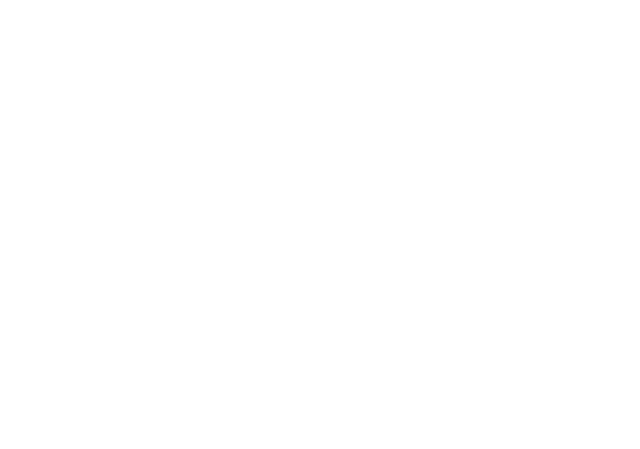
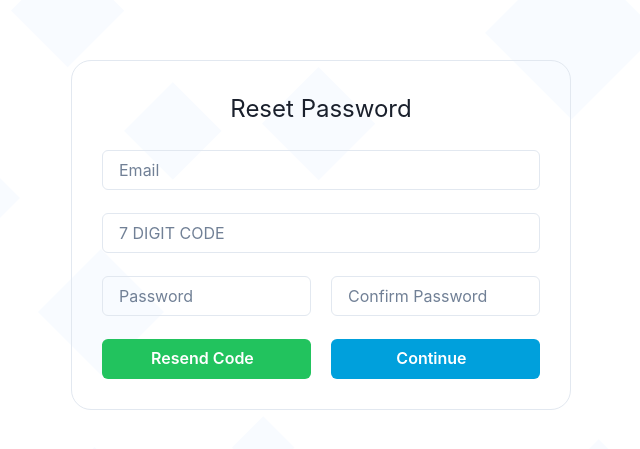
Before and after one commit to theajstars/e-siwes-admin, a React (Create React App) app: page /reset in a window 1280 px wide. Before the commit this address had no page. Shown: the part 165-614 px from the top of the page, without its empty margins (319-959 px from the left). Built offline with nearby package versions, Linux system fonts and the light colour scheme.

Commit message:
Started working on Reset Password

```diff
--- a/src/App.tsx
+++ b/src/App.tsx
@@ -10,6 +10,7 @@ import Cookies from "js-cookie";
 import Notification from "./Pages/Notification";
 import SingleSupervisor from "./Pages/SingleSupervisor";
 import SingleStudent from "./Pages/SingleStudent";
+import Reset from "./Pages/Reset";
 
 function validateEmail(email: string) {
   const re =
@@ -22,6 +23,7 @@ function App() {
       <Routes>
         <Route path="/" element={<Login />} />
         <Route path="/login" element={<Login />} />
+        <Route path="/reset" element={<Reset />} />
         <Route path="/home" element={<Home />}>
           <Route path="/home/supervisors" element={<Supervisors />} />
           <Route
--- a/src/Pages/Login/index.tsx
+++ b/src/Pages/Login/index.tsx
@@ -70,7 +70,13 @@ export const Login = () => {
             placeholder="Password"
             type={"password"}
           />
-          <Button type="submit" colorScheme="linkedin" width={"100%"}>
+          <Button
+            type="submit"
+            colorScheme="linkedin"
+            width={"100%"}
+            disabled={isFormSubmitting}
+            opacity={isFormSubmitting ? 0.5 : 1}
+          >
             Continue &nbsp;
             {isFormSubmitting && <i className="far fa-spinner-third fa-spin" />}
           </Button>
--- a/src/Pages/Profile/index.tsx
+++ b/src/Pages/Profile/index.tsx
@@ -18,6 +18,7 @@ import {
   AdminResponse,
   ValidatePasswordResponse,
 } from "../../lib/ResponseTypes";
+import { Link } from "react-router-dom";
 
 export default function Profile() {
   const addToast = useToast();
@@ -158,7 +159,15 @@ export default function Profile() {
           </Button>
         </Stack>
         <Stack spacing={5} direction="column">
-          <Text size={"24px"}>Update Password</Text>
+          <Stack spacing={5} direction="row" alignItems="center">
+            <Text size={"24px"}>Update Password</Text>
+            <a target="_blank" href="/reset">
+              <Text color="linkedin.400">
+                Reset Password <i className="far fa-external-link-alt" />
+              </Text>
+            </a>
+          </Stack>
+
           <Input
             type="password"
             placeholder="Current Password"
--- /dev/null
+++ b/src/Pages/Reset/index.tsx
@@ -0,0 +1,131 @@
+import { useState, useEffect } from "react";
+
+import { Button, Input, Stack, Text, useToast } from "@chakra-ui/react";
+import { validateEmail } from "../../App";
+
+type ResetPasswordType = {
+  code: string;
+  email: string;
+  password: string;
+  passwordConfirm: string;
+};
+const Reset = () => {
+  const addToast = useToast();
+  const [isFormSubmitting, setFormSubmitting] = useState<boolean>(false);
+  const [isCodeResending, setCodeResending] = useState<boolean>(false);
+  const [Form, SetForm] = useState<ResetPasswordType>({
+    code: "",
+    email: "",
+    password: "",
+    passwordConfirm: "",
+  });
+  const resetPassword = (e: any) => {
+    e.preventDefault();
+  };
+  const resendCode = () => {
+    const isEmailValid = validateEmail(Form.email);
+    if (!isEmailValid) {
+      addToast({
+        description: "Please enter a valid email",
+        status: "error",
+      });
+    } else {
+      // Send new code
+    }
+  };
+
+  return (
+    <div className="login-container flex-column">
+      <form action="#" onSubmit={(e) => resetPassword(e)}>
+        <div className="login-form flex-column">
+          <Text fontSize="2xl">Reset Password</Text>
+          <Input
+            variant="outline"
+            value={Form.email}
+            onChange={(e) => {
+              SetForm({ ...Form, email: e.target.value });
+            }}
+            type="text"
+            name="sefen-digit-code-ffs"
+            placeholder="Email"
+            spellCheck={false}
+          />
+          <Input
+            variant="outline"
+            value={Form.code}
+            onChange={(e) => {
+              SetForm({ ...Form, code: e.target.value });
+            }}
+            type="text"
+            name="sefen-digit-code-ffs"
+            placeholder="7 Digit Code"
+            spellCheck={false}
+            maxLength={7}
+            textTransform="uppercase"
+          />
+          <Stack
+            direction="row"
+            alignItems="center"
+            spacing={5}
+            justifyContent="space-between"
+            width="100%"
+          >
+            <Input
+              variant="outline"
+              value={Form.password}
+              onChange={(e) => {
+                SetForm({ ...Form, password: e.target.value });
+              }}
+              placeholder="Password"
+              type={"password"}
+            />
+            <Input
+              variant="outline"
+              value={Form.passwordConfirm}
+              onChange={(e) => {
+                SetForm({ ...Form, passwordConfirm: e.target.value });
+              }}
+              placeholder="Confirm Password"
+              type={"password"}
+            />
+          </Stack>
+          <Stack
+            direction="row"
+            alignItems="center"
+            spacing={5}
+            justifyContent="space-between"
+            width="100%"
+          >
+            <Button
+              type="button"
+              colorScheme="whatsapp"
+              width={"100%"}
+              onClick={resendCode}
+              disabled={isCodeResending}
+              opacity={isCodeResending ? 0.5 : 1}
+            >
+              Resend Code &nbsp;
+              {isCodeResending && (
+                <i className="far fa-spinner-third fa-spin" />
+              )}
+            </Button>
+            <Button
+              type="submit"
+              colorScheme="linkedin"
+              width={"100%"}
+              disabled={isFormSubmitting}
+              opacity={isFormSubmitting ? 0.5 : 1}
+            >
+              Continue &nbsp;
+              {isFormSubmitting && (
+                <i className="far fa-spinner-third fa-spin" />
+              )}
+            </Button>
+          </Stack>
+        </div>
+      </form>
+    </div>
+  );
+};
+
+export default Reset;
--- a/src/lib/FetchData.ts
+++ b/src/lib/FetchData.ts
@@ -1,7 +1,6 @@
 import axios, { AxiosRequestConfig } from "axios";
 import Cookies from "js-cookie";
 import { Endpoints } from "./Endpoints";
-import { DefaultResponse } from "./ResponseTypes";
 
 interface FetchDataParams {
   type: "GET" | "POST";
@@ -16,8 +15,8 @@ const FetchData = async ({ type, route, data }: FetchDataParams) => {
   } else {
     const config: AxiosRequestConfig = {
       method: type,
-      // baseURL: "http://localhost:8080".concat(route),
-      baseURL: "https://timothy-siwes-api.onrender.com".concat(route),
+      baseURL: "http://localhost:8080".concat(route),
+      // baseURL: "https://timothy-siwes-api.onrender.com".concat(route),
       headers: { "x-access-token": token },
       data: type === "POST" ? data : "",
     };
```
